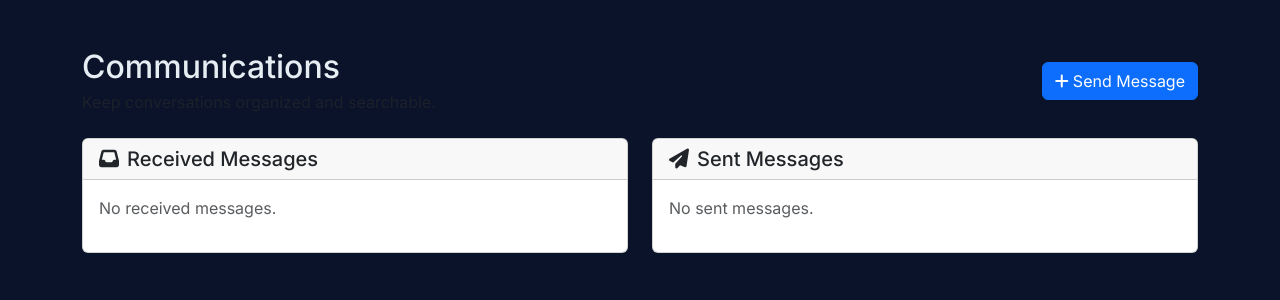
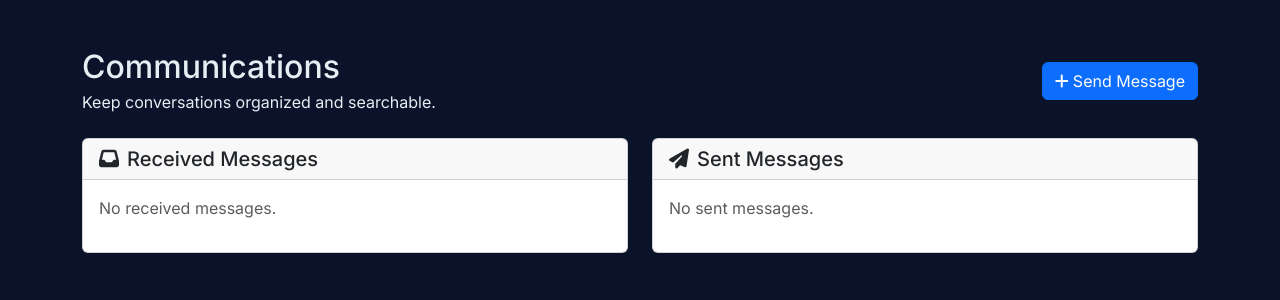
Before and after one commit to ritwij-ghosh/cs2340-team-project, a Django app: page /communications/ in a window 1280 px wide. Shown: the part 63-363 px from the top of the page. Run offline with Django 5.2, Linux system fonts and the light colour scheme; a user stored in the database is signed in; data comes from the database, SQL or seed files in the repository.

Commit message:
Fix text visibility: change 'Keep conversations organized and searchable' from text-muted to text-light

```diff
--- a/communications/templates/communications/index.html
+++ b/communications/templates/communications/index.html
@@ -4,7 +4,7 @@
   <div class="d-flex justify-content-between align-items-center mb-4">
     <div>
       <h2 class="mb-1">Communications</h2>
-      <p class="text-muted mb-0">Keep conversations organized and searchable.</p>
+      <p class="text-light mb-0">Keep conversations organized and searchable.</p>
     </div>
     <div>
       <a href="{% url 'communications:send_message' %}" class="btn btn-primary">
```
